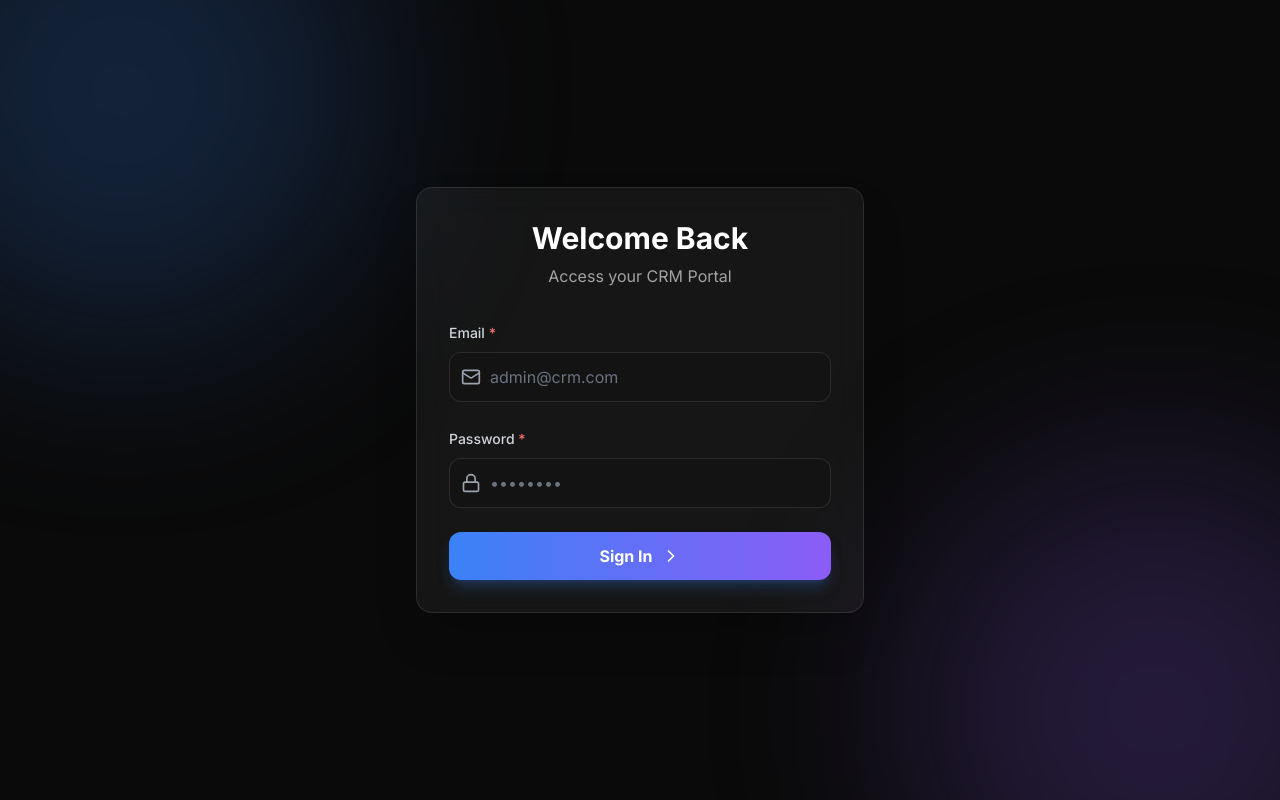
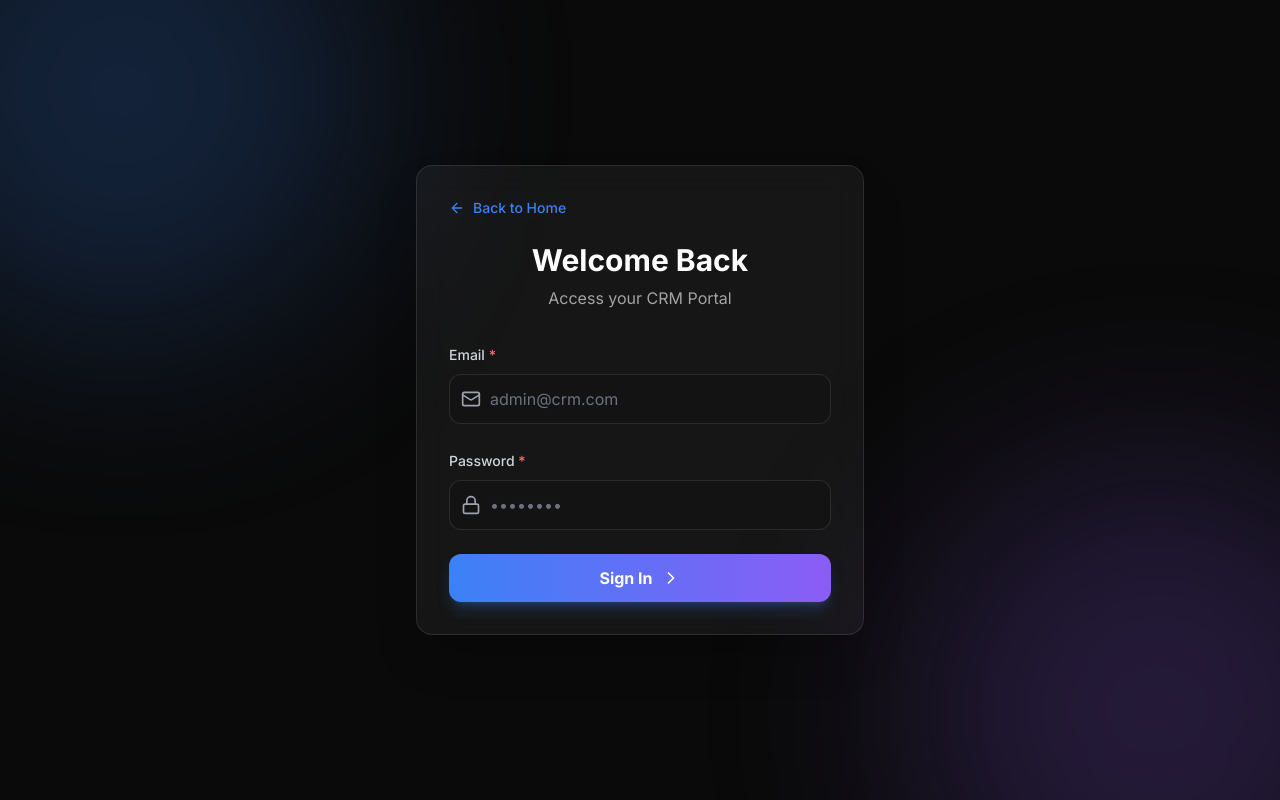
Before and after one commit to khanayaz625/CRM-mern, a React (Vite) app: page /login in a window 1280 px wide. Built offline with nearby package versions, Linux system fonts and the light colour scheme.

Commit message:
<message>

```diff
--- a/src/pages/LandingPage.jsx
+++ b/src/pages/LandingPage.jsx
@@ -287,7 +287,7 @@ const LandingPage = () => {
                             </h4>
                             <div className="space-y-2">
                                 <p className="text-sm opacity-60">Email</p>
-                                <p className="font-mono bg-white/5 p-2 rounded">demoadmin@example.com</p>
+                                <p className="font-mono bg-white/5 p-2 rounded">demoadmin@crm.com</p>
                                 <p className="text-sm opacity-60 mt-4">Password</p>
                                 <p className="font-mono bg-white/5 p-2 rounded">demo123</p>
                             </div>
@@ -299,7 +299,7 @@ const LandingPage = () => {
                             </h4>
                             <div className="space-y-2">
                                 <p className="text-sm opacity-60">Email</p>
-                                <p className="font-mono bg-white/5 p-2 rounded">demoemployee@example.com</p>
+                                <p className="font-mono bg-white/5 p-2 rounded">employeeadmin@crm.com</p>
                                 <p className="text-sm opacity-60 mt-4">Password</p>
                                 <p className="font-mono bg-white/5 p-2 rounded">demo123</p>
                             </div>
--- a/src/pages/Login.jsx
+++ b/src/pages/Login.jsx
@@ -3,7 +3,8 @@ import { useAuth } from '../context/AuthContext';
 import { useNavigate } from 'react-router-dom';
 // eslint-disable-next-line no-unused-vars
 import { motion } from 'framer-motion';
-import { Lock, Mail, ChevronRight } from 'lucide-react';
+import { Lock, Mail, ChevronRight, ArrowLeft } from 'lucide-react';
+import { Link } from 'react-router-dom';
 
 import Input from '../components/Input';
 import Button from '../components/Button';
@@ -18,7 +19,7 @@ const Login = () => {
     const handleSubmit = async (e) => {
         e.preventDefault();
         try {
-            await login(email, password);
+            await login(email.toLowerCase(), password);
             navigate('/dashboard');
         } catch (err) {
             console.error(err);
@@ -41,6 +42,13 @@ const Login = () => {
                 animate={{ opacity: 1, scale: 1 }}
                 className="relative z-10 w-full max-w-md p-8 glass rounded-2xl shadow-2xl"
             >
+                <div className="flex justify-between items-center mb-6">
+                    <Link to="/" className="text-primary hover:text-primary/80 transition-colors flex items-center gap-2 text-sm font-medium group">
+                        <ArrowLeft size={16} className="group-hover:-translate-x-1 transition-transform" />
+                        Back to Home
+                    </Link>
+                </div>
+
                 <h2 className="text-3xl font-bold text-center text-white mb-2">Welcome Back</h2>
                 <p className="text-center text-muted mb-8">Access your CRM Portal</p>
 
```
Also changed, not shown: 1 other file (tests, documents, lock files or other folders).
